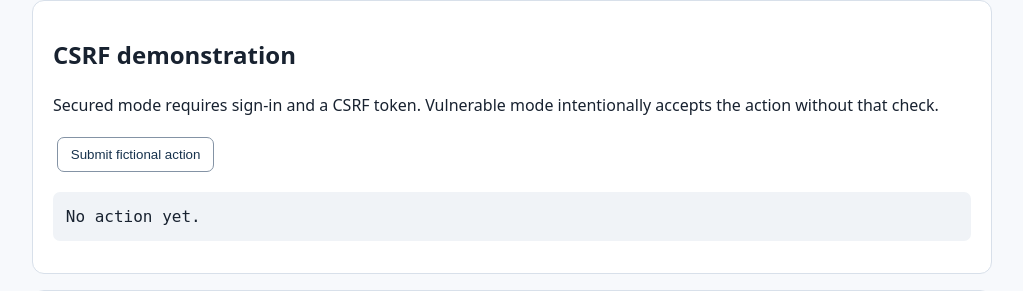
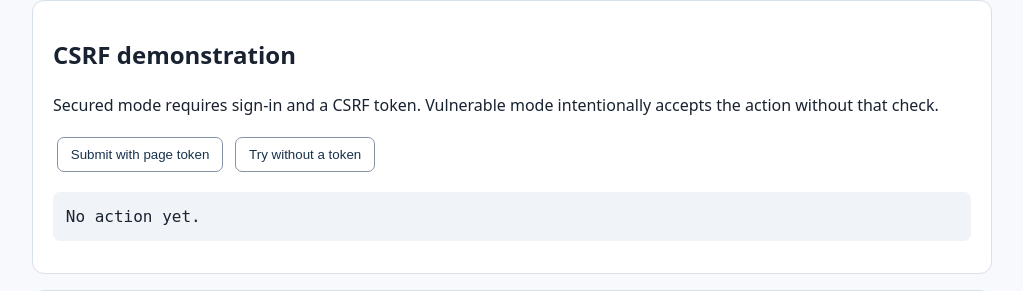
Before and after one commit to sahilmonparaielts-art/DSAP-FIS-Nove-mesto-first-project, a Flask app: page / in a window 1280 px wide. Shown: the part 1618-1909 px from the top of the page, without its empty margins (128-1151 px from the left). Run offline with Flask 3, Linux system fonts and the light colour scheme.

Commit message:
Add direct CSRF check to the demo

```diff
--- a/static/app.js
+++ b/static/app.js
@@ -78,4 +78,7 @@
     const headers={}; if(secure) headers['X-CSRF-Token']=document.body.dataset.csrf;
     const r=await fetch(`/demo-action?mode=${mode}`,{method:'POST',headers}); show('action-result', await r.json());
   };
+  $('demo-action-no-token').onclick = async () => {
+    const r=await fetch(`/demo-action?mode=${mode}`,{method:'POST'}); show('action-result', await r.json());
+  };
 })();
--- a/templates/index.html
+++ b/templates/index.html
@@ -47,7 +47,8 @@
 </section>
 <section class="card"><h2>CSRF demonstration</h2>
   <p>Secured mode requires sign-in and a CSRF token. Vulnerable mode intentionally accepts the action without that check.</p>
-  <button id="demo-action">Submit fictional action</button><pre id="action-result">No action yet.</pre>
+  <button id="demo-action">Submit with page token</button>
+  <button id="demo-action-no-token">Try without a token</button><pre id="action-result">No action yet.</pre>
 </section>
 <section class="card"><h2>Interpretation</h2>
   <ul><li>Cookies travel with matching HTTP requests; JavaScript-readable cookies are exposed to same-origin scripts.</li>
```
Also changed, not shown: REPORT.md (+1 -1 lines), README.md.
